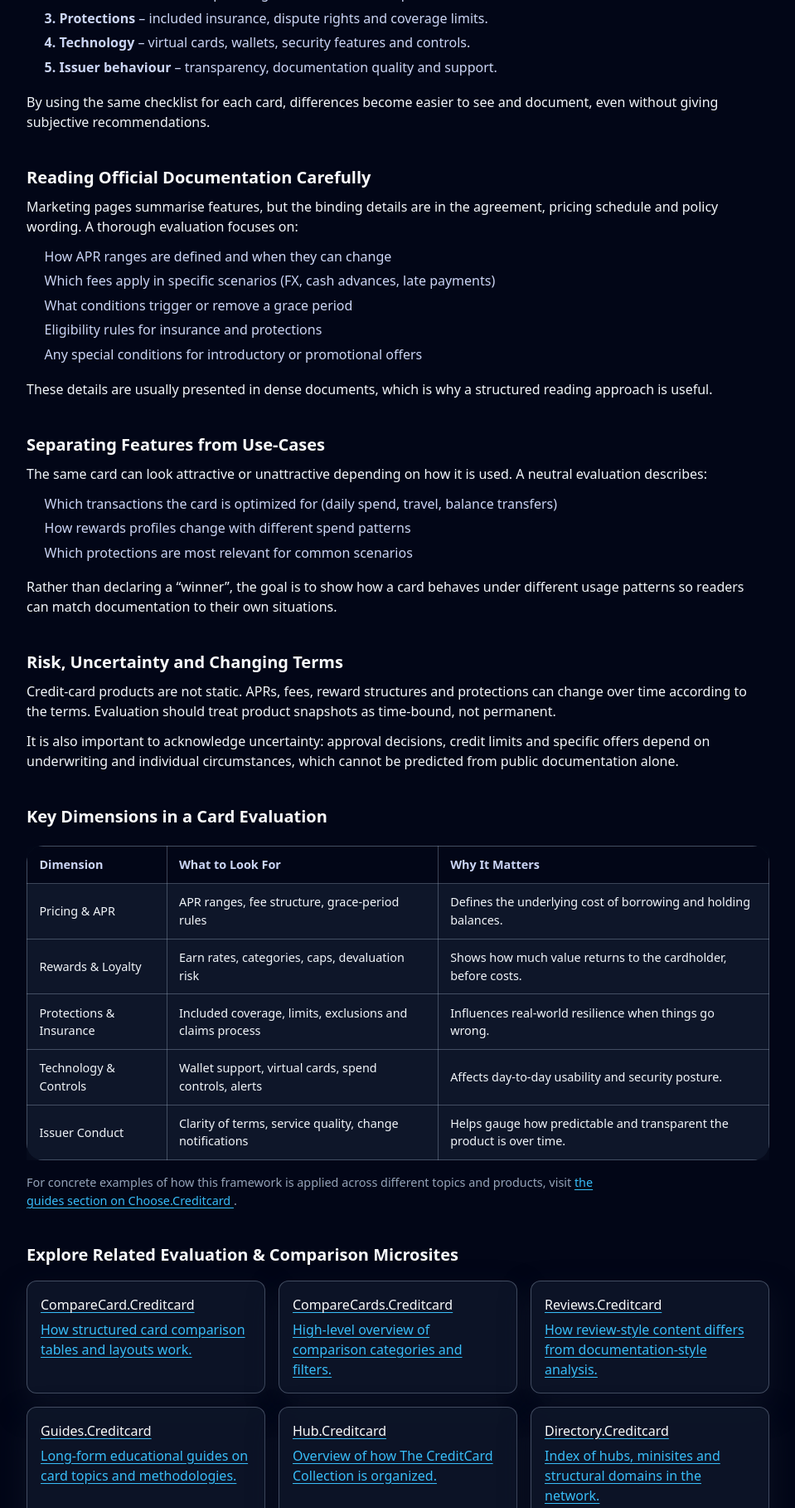
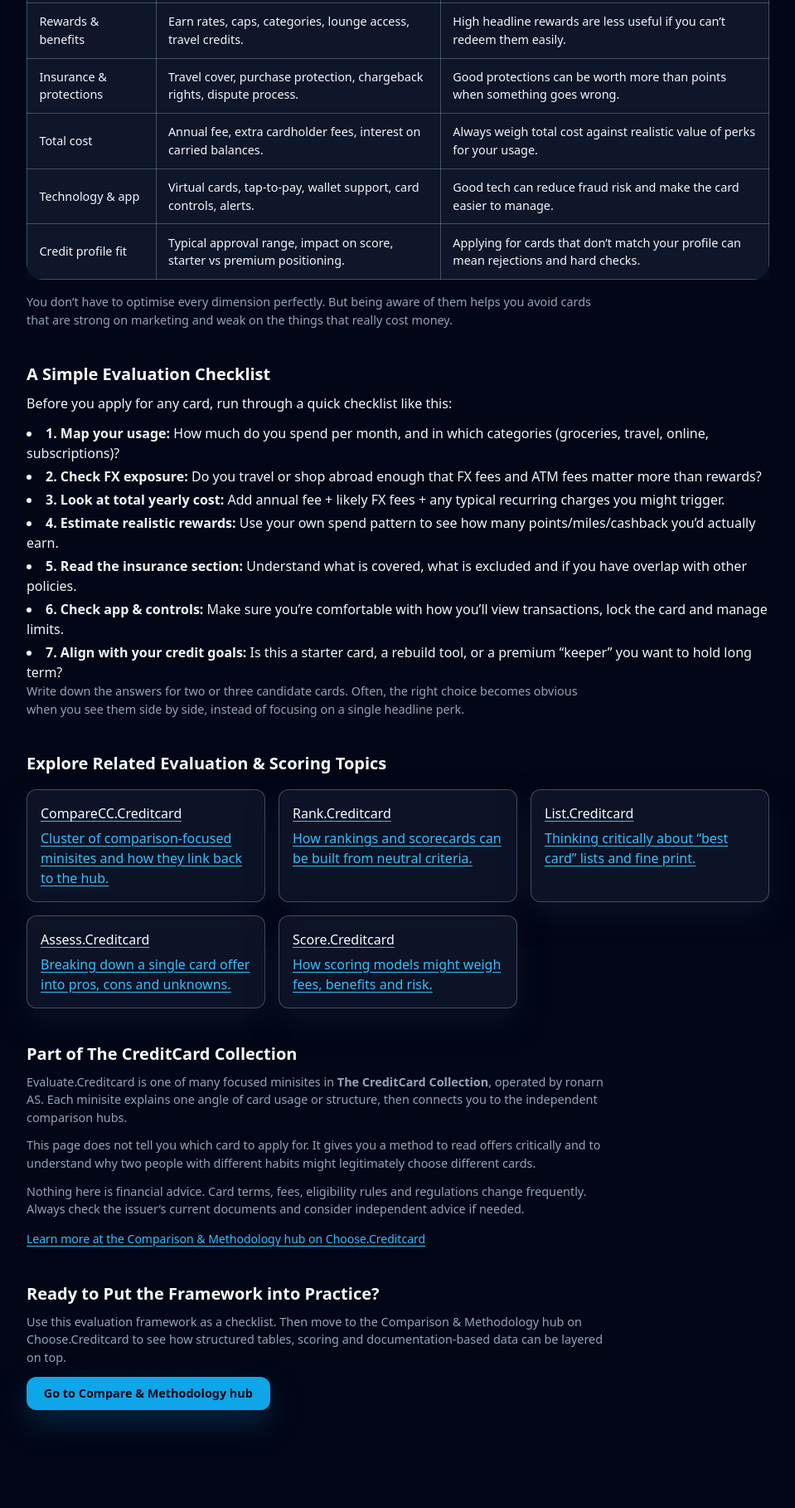
Before and after one commit to ChooseCreditCard/evaluate.creditcard, a plain HTML site: page index.html in a window 1280 px wide. Shown: the part 801-2618 px from the top of the page at 83% size, without its empty margins (160-1119 px from the left). Drawn offline with nearby package versions, Linux system fonts and the light colour scheme.

Commit message:
Update index.html

```diff
--- a/index.html
+++ b/index.html
@@ -4,22 +4,22 @@
   <meta charset="UTF-8" />
   <meta name="viewport" content="width=device-width, initial-scale=1" />
 
-  <title>Evaluate.Creditcard – How to Evaluate Credit Cards Neutrally</title>
-  <meta name="description" content="Learn a neutral, structured way to evaluate credit cards: APR, fees, rewards, protections and issuer policies. Documentation-style framework, not financial advice." />
+  <title>Evaluate.Creditcard – How to Evaluate Credit Cards Objectively</title>
+  <meta name="description" content="A neutral framework for evaluating credit cards: FX fees, travel perks, protections, rewards, technology and total cost. Educational checklist before you compare products." />
   <meta name="robots" content="index,follow" />
   <link rel="canonical" href="https://evaluate.creditcard/" />
 
   <!-- Open Graph -->
-  <meta property="og:title" content="Evaluate.Creditcard – Credit-Card Evaluation Framework" />
-  <meta property="og:description" content="Structured explanations of how to evaluate credit cards: pricing, rewards, protections and risk factors, without recommendations or approval promises." />
+  <meta property="og:title" content="Evaluate.Creditcard – Credit Card Evaluation Framework" />
+  <meta property="og:description" content="Independent explanation of how to evaluate credit cards: what to look at, how to weigh features and how to avoid common comparison mistakes." />
   <meta property="og:type" content="website" />
   <meta property="og:url" content="https://evaluate.creditcard/" />
   <meta property="og:image" content="https://choose.creditcard/preview.png?utm_source=evaluate.creditcard&utm_medium=referral&utm_campaign=og_image" />
 
   <!-- Twitter -->
   <meta name="twitter:card" content="summary_large_image" />
-  <meta name="twitter:title" content="Evaluate.Creditcard – Credit-Card Evaluation Framework" />
-  <meta name="twitter:description" content="Neutral framework for evaluating credit cards: costs, rewards, protections and issuer behaviour explained in plain language." />
+  <meta name="twitter:title" content="Evaluate.Creditcard – Credit Card Evaluation Framework" />
+  <meta name="twitter:description" content="Learn a structured way to evaluate credit cards before you apply – focused on fees, protections, rewards and tech, not just marketing headlines." />
   <meta name="twitter:image" content="https://choose.creditcard/preview.png?utm_source=evaluate.creditcard&utm_medium=referral&utm_campaign=twitter_image" />
 
   <!-- GA4 -->
@@ -34,7 +34,7 @@
   <!-- Tailwind for utility classes -->
   <script src="https://cdn.tailwindcss.com"></script>
 
-  <!-- Your shared minisite styles -->
+  <!-- Shared minisite styles -->
   <link rel="stylesheet" href="./styles.css" />
 </head>
 <body class="bg-slate-950 text-slate-100">
@@ -44,13 +44,13 @@
         <div class="cc-logo">CC</div>
         <div class="brand-text">
           <div class="brand-title">Evaluate.Creditcard</div>
-          <div class="brand-subtitle">Neutral Credit-Card Evaluation Framework</div>
+          <div class="brand-subtitle">How to Evaluate Credit Cards</div>
         </div>
       </div>
       <nav class="nav-links" aria-label="Page navigation">
         <a href="#overview">Overview</a>
-        <a href="#mechanics">How It Works</a>
-        <a href="#compare">Compare</a>
+        <a href="#criteria">Key Criteria</a>
+        <a href="#checklist">Evaluation Checklist</a>
       </nav>
     </div>
   </header>
@@ -66,71 +66,27 @@
     <!-- Hero -->
     <section class="hero">
       <div class="hero-content">
-        <h1>How to Evaluate Credit Cards in a Structured Way</h1>
+        <h1>A Structured Way to Evaluate Credit Cards</h1>
         <p class="hero-lead">
-          Credit cards can be compared on many dimensions: costs, rewards, protections, technology and issuer behaviour. This page outlines a neutral, documentation-style framework for evaluation — not recommendations or approval advice.
+          Marketing highlights one or two features. A good evaluation looks at the whole picture: FX fees, travel perks, insurance, rewards, credit impact and how the app works day to day. This page shows you how to think about it before you apply.
         </p>
-        <a class="cta" href="https://choose.creditcard/guides/?utm_source=evaluate.creditcard&utm_medium=referral&utm_campaign=hero_cta">
-          Explore evaluation guides on Choose.Creditcard
+        <a class="cta" href="https://choose.creditcard/compare/?utm_source=evaluate.creditcard&utm_medium=referral&utm_campaign=hero_cta">
+          Go to Comparison &amp; Methodology hub
         </a>
       </div>
     </section>
 
-    <!-- Content sections -->
+    <!-- Overview -->
     <section id="overview" class="section">
-      <h2>What Does It Mean to “Evaluate” a Credit Card?</h2>
-      <p>Evaluating a credit card means understanding how it behaves in real use, not just reading a list of features. It involves looking at pricing, rewards, protections, technology and issuer policies in a consistent, comparable way.</p>
-      <p>This is different from choosing a “best” card. A structured evaluation framework helps you interpret documentation and compare products, but it does not tell you what you personally should do or which offer you will qualify for.</p>
+      <h2>Why Evaluation Matters More Than “Best Card” Lists</h2>
+      <p>There is no single “best” credit card. What works for a frequent business traveller is not the same as what works for a student or someone rebuilding credit. That’s why you need a <strong>framework</strong> — a repeatable way to look at any card and decide if it fits your own pattern.</p>
+      <p>This page is about method, not specific brands. The goal is to help you ask better questions when you read card marketing pages, comparison sites or social media recommendations.</p>
     </section>
 
-    <section id="mechanics" class="section">
-      <h2>A Step-by-Step Evaluation Framework</h2>
-      <p>A neutral evaluation can be broken into a few core dimensions. The exact weighting depends on the reader, but the structure stays the same.</p>
-
-      <ul class="list">
-        <li><strong>1. Pricing</strong> – APR ranges, fees, FX margins and how interest is calculated.</li>
-        <li><strong>2. Rewards</strong> – earn rates, caps, categories and how redemptions work.</li>
-        <li><strong>3. Protections</strong> – included insurance, dispute rights and coverage limits.</li>
-        <li><strong>4. Technology</strong> – virtual cards, wallets, security features and controls.</li>
-        <li><strong>5. Issuer behaviour</strong> – transparency, documentation quality and support.</li>
-      </ul>
-
-      <p>By using the same checklist for each card, differences become easier to see and document, even without giving subjective recommendations.</p>
-    </section>
-
-    <section class="section">
-      <h2>Reading Official Documentation Carefully</h2>
-      <p>Marketing pages summarise features, but the binding details are in the agreement, pricing schedule and policy wording. A thorough evaluation focuses on:</p>
-      <ul class="list">
-        <li>How APR ranges are defined and when they can change</li>
-        <li>Which fees apply in specific scenarios (FX, cash advances, late payments)</li>
-        <li>What conditions trigger or remove a grace period</li>
-        <li>Eligibility rules for insurance and protections</li>
-        <li>Any special conditions for introductory or promotional offers</li>
-      </ul>
-      <p>These details are usually presented in dense documents, which is why a structured reading approach is useful.</p>
-    </section>
-
-    <section class="section">
-      <h2>Separating Features from Use-Cases</h2>
-      <p>The same card can look attractive or unattractive depending on how it is used. A neutral evaluation describes:</p>
-      <ul class="list">
-        <li>Which transactions the card is optimized for (daily spend, travel, balance transfers)</li>
-        <li>How rewards profiles change with different spend patterns</li>
-        <li>Which protections are most relevant for common scenarios</li>
-      </ul>
-      <p>Rather than declaring a “winner”, the goal is to show how a card behaves under different usage patterns so readers can match documentation to their own situations.</p>
-    </section>
-
-    <section class="section">
-      <h2>Risk, Uncertainty and Changing Terms</h2>
-      <p>Credit-card products are not static. APRs, fees, reward structures and protections can change over time according to the terms. Evaluation should treat product snapshots as time-bound, not permanent.</p>
-      <p>It is also important to acknowledge uncertainty: approval decisions, credit limits and specific offers depend on underwriting and individual circumstances, which cannot be predicted from public documentation alone.</p>
-    </section>
-
-    <!-- Comparison block -->
-    <section id="compare" class="section">
-      <h2>Key Dimensions in a Card Evaluation</h2>
+    <!-- Key criteria -->
+    <section id="criteria" class="section">
+      <h2>Core Criteria When Evaluating a Credit Card</h2>
+      <p>Most cards can be understood by looking at a few core dimensions:</p>
       <div class="table-wrap">
         <table class="table">
           <thead>
@@ -142,105 +98,118 @@
           </thead>
           <tbody>
             <tr>
-              <td>Pricing &amp; APR</td>
-              <td>APR ranges, fee structure, grace-period rules</td>
-              <td>Defines the underlying cost of borrowing and holding balances.</td>
+              <td>FX &amp; usage fees</td>
+              <td>Foreign transaction %, cash advance fees, ATM fees, late fees.</td>
+              <td>Small percentages on every transaction can cost more than the annual fee.</td>
             </tr>
             <tr>
-              <td>Rewards &amp; Loyalty</td>
-              <td>Earn rates, categories, caps, devaluation risk</td>
-              <td>Shows how much value returns to the cardholder, before costs.</td>
+              <td>Rewards &amp; benefits</td>
+              <td>Earn rates, caps, categories, lounge access, travel credits.</td>
+              <td>High headline rewards are less useful if you can’t redeem them easily.</td>
             </tr>
             <tr>
-              <td>Protections &amp; Insurance</td>
-              <td>Included coverage, limits, exclusions and claims process</td>
-              <td>Influences real-world resilience when things go wrong.</td>
+              <td>Insurance &amp; protections</td>
+              <td>Travel cover, purchase protection, chargeback rights, dispute process.</td>
+              <td>Good protections can be worth more than points when something goes wrong.</td>
             </tr>
             <tr>
-              <td>Technology &amp; Controls</td>
-              <td>Wallet support, virtual cards, spend controls, alerts</td>
-              <td>Affects day-to-day usability and security posture.</td>
+              <td>Total cost</td>
+              <td>Annual fee, extra cardholder fees, interest on carried balances.</td>
+              <td>Always weigh total cost against realistic value of perks for your usage.</td>
             </tr>
             <tr>
-              <td>Issuer Conduct</td>
-              <td>Clarity of terms, service quality, change notifications</td>
-              <td>Helps gauge how predictable and transparent the product is over time.</td>
+              <td>Technology &amp; app</td>
+              <td>Virtual cards, tap-to-pay, wallet support, card controls, alerts.</td>
+              <td>Good tech can reduce fraud risk and make the card easier to manage.</td>
+            </tr>
+            <tr>
+              <td>Credit profile fit</td>
+              <td>Typical approval range, impact on score, starter vs premium positioning.</td>
+              <td>Applying for cards that don’t match your profile can mean rejections and hard checks.</td>
             </tr>
           </tbody>
         </table>
       </div>
       <p class="small">
-        For concrete examples of how this framework is applied across different topics and products, visit
-        <a href="https://choose.creditcard/guides/?utm_source=evaluate.creditcard&utm_medium=referral&utm_campaign=comparison_section">
-          the guides section on Choose.Creditcard
-        </a>.
+        You don’t have to optimise every dimension perfectly. But being aware of them helps you avoid cards that are strong on marketing and weak on the things that really cost money.
+      </p>
+    </section>
+
+    <!-- Checklist -->
+    <section id="checklist" class="section">
+      <h2>A Simple Evaluation Checklist</h2>
+      <p>Before you apply for any card, run through a quick checklist like this:</p>
+      <ul class="list-disc list-inside space-y-1">
+        <li><strong>1. Map your usage:</strong> How much do you spend per month, and in which categories (groceries, travel, online, subscriptions)?</li>
+        <li><strong>2. Check FX exposure:</strong> Do you travel or shop abroad enough that FX fees and ATM fees matter more than rewards?</li>
+        <li><strong>3. Look at total yearly cost:</strong> Add annual fee + likely FX fees + any typical recurring charges you might trigger.</li>
+        <li><strong>4. Estimate realistic rewards:</strong> Use your own spend pattern to see how many points/miles/cashback you’d actually earn.</li>
+        <li><strong>5. Read the insurance section:</strong> Understand what is covered, what is excluded and if you have overlap with other policies.</li>
+        <li><strong>6. Check app &amp; controls:</strong> Make sure you’re comfortable with how you’ll view transactions, lock the card and manage limits.</li>
+        <li><strong>7. Align with your credit goals:</strong> Is this a starter card, a rebuild tool, or a premium “keeper” you want to hold long term?</li>
+      </ul>
+      <p class="small">
+        Write down the answers for two or three candidate cards. Often, the right choice becomes obvious when you see them side by side, instead of focusing on a single headline perk.
       </p>
     </section>
 
     <!-- Cluster links -->
     <section class="section">
-      <h2>Explore Related Evaluation &amp; Comparison Microsites</h2>
+      <h2>Explore Related Evaluation &amp; Scoring Topics</h2>
       <div class="cluster-grid">
-        <a class="cluster-card" href="https://comparecard.creditcard/?utm_source=evaluate.creditcard&utm_medium=referral&utm_campaign=cluster_comparecard">
-          <h3>CompareCard.Creditcard</h3>
-          <p>How structured card comparison tables and layouts work.</p>
+        <a class="cluster-card" href="https://comparecc.creditcard/?utm_source=evaluate.creditcard&utm_medium=referral&utm_campaign=cluster_comparecc">
+          <h3>CompareCC.Creditcard</h3>
+          <p>Cluster of comparison-focused minisites and how they link back to the hub.</p>
         </a>
-        <a class="cluster-card" href="https://comparecards.creditcard/?utm_source=evaluate.creditcard&utm_medium=referral&utm_campaign=cluster_comparecards">
-          <h3>CompareCards.Creditcard</h3>
-          <p>High-level overview of comparison categories and filters.</p>
+        <a class="cluster-card" href="https://rank.creditcard/?utm_source=evaluate.creditcard&utm_medium=referral&utm_campaign=cluster_rank">
+          <h3>Rank.Creditcard</h3>
+          <p>How rankings and scorecards can be built from neutral criteria.</p>
         </a>
-        <a class="cluster-card" href="https://reviews.creditcard/?utm_source=evaluate.creditcard&utm_medium=referral&utm_campaign=cluster_reviews">
-          <h3>Reviews.Creditcard</h3>
-          <p>How review-style content differs from documentation-style analysis.</p>
+        <a class="cluster-card" href="https://list.creditcard/?utm_source=evaluate.creditcard&utm_medium=referral&utm_campaign=cluster_list">
+          <h3>List.Creditcard</h3>
+          <p>Thinking critically about “best card” lists and fine print.</p>
         </a>
-        <a class="cluster-card" href="https://guides.creditcard/?utm_source=evaluate.creditcard&utm_medium=referral&utm_campaign=cluster_guides">
-          <h3>Guides.Creditcard</h3>
-          <p>Long-form educational guides on card topics and methodologies.</p>
+        <a class="cluster-card" href="https://assess.creditcard/?utm_source=evaluate.creditcard&utm_medium=referral&utm_campaign=cluster_assess">
+          <h3>Assess.Creditcard</h3>
+          <p>Breaking down a single card offer into pros, cons and unknowns.</p>
         </a>
-        <a class="cluster-card" href="https://hub.creditcard/?utm_source=evaluate.creditcard&utm_medium=referral&utm_campaign=cluster_hub">
-          <h3>Hub.Creditcard</h3>
-          <p>Overview of how The CreditCard Collection is organized.</p>
-        </a>
-        <a class="cluster-card" href="https://directory.creditcard/?utm_source=evaluate.creditcard&utm_medium=referral&utm_campaign=cluster_directory">
-          <h3>Directory.Creditcard</h3>
-          <p>Index of hubs, minisites and structural domains in the network.</p>
+        <a class="cluster-card" href="https://score.creditcard/?utm_source=evaluate.creditcard&utm_medium=referral&utm_campaign=cluster_score">
+          <h3>Score.Creditcard</h3>
+          <p>How scoring models might weigh fees, benefits and risk.</p>
         </a>
       </div>
     </section>
 
-    <!-- Collection section -->
+    <!-- Collection / snippet -->
     <section class="section">
       <h2>Part of The CreditCard Collection</h2>
       <p class="small">
-        Evaluate.Creditcard is one spoke in <strong>The CreditCard Collection</strong> — a network of focused microsites operated by ronarn AS. Each site explains a single concept in clear, factual language and then connects you to independent comparison tools.
+        Evaluate.Creditcard is one of many focused minisites in <strong>The CreditCard Collection</strong>, operated by ronarn AS. Each minisite explains one angle of card usage or structure, then connects you to the independent comparison hubs.
       </p>
       <p class="small">
-        We do not issue cards and we do not provide personalized recommendations. We summarize documentation, outline evaluation frameworks and link to external providers where you can read full terms yourself.
+        This page does not tell you which card to apply for. It gives you a method to read offers critically and to understand why two people with different habits might legitimately choose different cards.
       </p>
       <p class="small">
-        This site is informational only and does not provide financial, investment, tax or legal advice. Always rely on official product documentation and consider seeking independent advice if needed.
+        Nothing here is financial advice. Card terms, fees, eligibility rules and regulations change frequently. Always check the issuer’s current documents and consider independent advice if needed.
       </p>
 
-      <!-- Guides / methodology snippet -->
-      <p class="text-xs text-slate-500 mt-6">
-        This microsite is connected to the
-        <a href="https://choose.creditcard/guides/?utm_source=evaluate.creditcard&utm_medium=referral&utm_campaign=hub_guides"
-           class="font-medium hover:text-slate-900">
-          Guides &amp; Evaluation hub
+      <!-- HUB SNIPPET – /compare/ -->
+      <div class="hub-link">
+        <a href="https://choose.creditcard/compare/?utm_source=evaluate.creditcard&utm_medium=referral&utm_campaign=minisite_to_hub"
+           class="text-sm text-slate-400 hover:text-slate-100">
+          Learn more at the Comparison &amp; Methodology hub on Choose.Creditcard
         </a>
-        on <a href="https://choose.creditcard/" class="font-medium hover:text-slate-900">Choose.Creditcard</a>,
-        where topic-specific guides apply this framework to concrete card categories.
-      </p>
+      </div>
     </section>
 
     <!-- Bottom CTA -->
     <section class="section">
-      <h2>Ready to See the Framework in Action?</h2>
+      <h2>Ready to Put the Framework into Practice?</h2>
       <p class="small">
-        Use Evaluate.Creditcard as a reference for how to read card documentation — then visit the guides and comparison pages on Choose.Creditcard to see how different products are described using the same structure.
+        Use this evaluation framework as a checklist. Then move to the Comparison &amp; Methodology hub on Choose.Creditcard to see how structured tables, scoring and documentation-based data can be layered on top.
       </p>
-      <a class="cta" href="https://choose.creditcard/guides/?utm_source=evaluate.creditcard&utm_medium=referral&utm_campaign=bottom_cta">
-        Go to the Guides &amp; Evaluation hub
+      <a class="cta" href="https://choose.creditcard/compare/?utm_source=evaluate.creditcard&utm_medium=referral&utm_campaign=bottom_cta">
+        Go to Compare &amp; Methodology hub
       </a>
     </section>
   </main>
```
